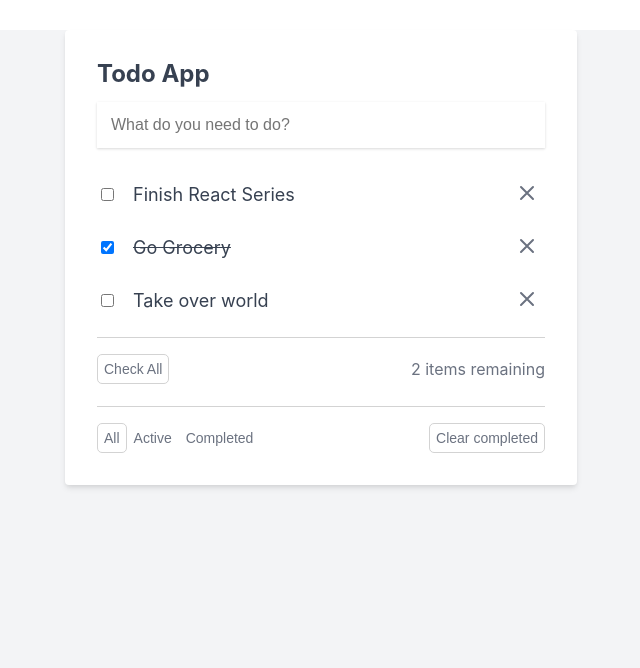
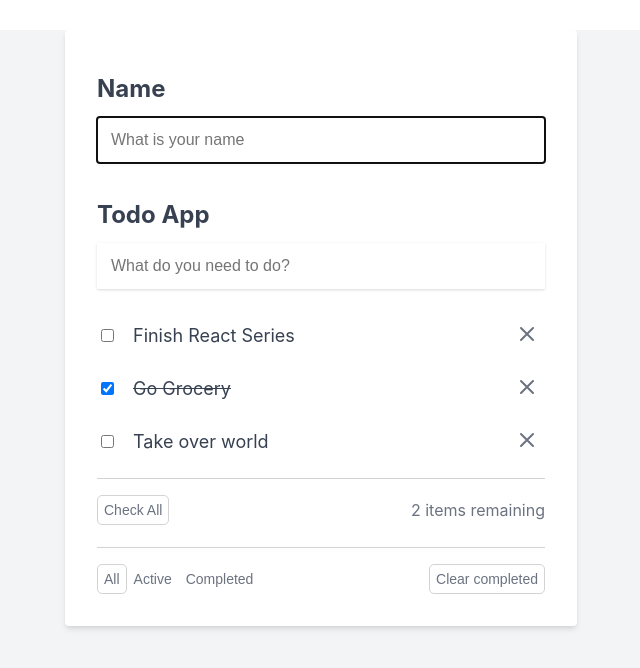
Before and after one commit to NiloyDas789/my-app, a React (Create React App) app: page / in a window 1280 px wide. Shown: the top 668 px of the page, without its empty margins (319-959 px from the left). Built offline with nearby package versions, Linux system fonts and the light colour scheme.

Commit message:
useRef,useMemo hooks are used.

```diff
--- a/src/Components/App.js
+++ b/src/Components/App.js
@@ -4,8 +4,13 @@
 import TodoForm from './TodoForm.jsx';
 import NoTodos from './NoTodos.jsx';
 import TodoList from './TodoList';
+import { useRef } from 'react';
+import { useEffect } from 'react';
+import { useMemo } from 'react';
 
 function App() {
+  const [name, setName] = useState('');
+  const nameInputEl = useRef(null);
   const [todos, setTodos] = useState([
     {
       id: 1,
@@ -45,6 +50,7 @@
     ]);
     setIdForTodo(previousIdForTodo => previousIdForTodo + 1);
   };
+
   let completeTodo = id => {
     const updateTodos = todos.map(todo => {
       if (todo.id === id) {
@@ -89,12 +95,18 @@
     });
     setTodos(updateTodos);
   };
-  let remaining = () => {
+
+  let remainingCalculation = () => {
+    console.log('Calculating remaining todos.This is slow');
+    // for (let index = 0; index < 20000000000; index++) {}
     return todos.filter(todo => !todo.isComplete).length;
   };
+  const remaining = useMemo(remainingCalculation, [todos]);
+
   let clearCompleted = () => {
     setTodos([...todos].filter(todo => !todo.isComplete));
   };
+
   let checkAll = () => {
     setTodos(
       [...todos].map(todo => {
@@ -103,6 +115,7 @@
       })
     );
   };
+
   let todosFiltered = filter => {
     if (filter === 'all') {
       return todos;
@@ -113,9 +126,28 @@
     }
   };
 
+  useEffect(() => nameInputEl.current.focus(), []);
+
   return (
     <div className="todo-app-container">
       <div className="todo-app">
+        <div className="name-container">
+          <div className="name-label">
+            {' '}
+            <h2>Name</h2>{' '}
+          </div>
+          <form action="#">
+            <input
+              type="text"
+              value={name}
+              className="todo-input"
+              ref={nameInputEl}
+              onChange={event => setName(event.target.value)}
+              placeholder="What is your name"
+            />
+          </form>
+          {name && <p className="name-label"> Hello , {name}</p>}
+        </div>
         <h2>Todo App</h2>
         <TodoForm addTodo={addTodo} />
         {todos.length > 0 ? (
--- a/src/Components/ClearCompleted.jsx
+++ b/src/Components/ClearCompleted.jsx
@@ -2,7 +2,7 @@
 import PropTypes from 'prop-types';
 
 ClearCompleted.propTypes = {
-  ClearCompleted: PropTypes.func.isRequired,
+  ClearCompleted: PropTypes.func,
 };
 function ClearCompleted(props) {
   const { clearCompleted } = props;
--- a/src/Components/TodoForm.jsx
+++ b/src/Components/TodoForm.jsx
@@ -3,24 +3,28 @@
 
 function TodoForm(props) {
   const [todoInput, setTodoInputs] = useState();
+
   function handleInput(event) {
     setTodoInputs(event.target.value);
   }
+
   function handleChange(event) {
     event.preventDefault();
     if (todoInput.trim().length === 0) {
       return;
     }
+
     props.addTodo(todoInput);
 
     setTodoInputs('');
   }
+
   return (
     <form action="#" onSubmit={handleChange}>
       <input
         type="text"
         className="todo-input"
-        value={todoInput}
+        value={todoInput || ''}
         onChange={handleInput}
         placeholder="What do you need to do?"
       />
--- a/src/Components/TodoItemsRemaining.jsx
+++ b/src/Components/TodoItemsRemaining.jsx
@@ -2,12 +2,12 @@
 import PropTypes from 'prop-types';
 
 TodoItemsRemaining.propTypes = {
-  remaining: PropTypes.func.isRequired,
+  remaining: PropTypes.number.isRequired,
 };
 
 function TodoItemsRemaining(props) {
   const { remaining } = props;
-  return <span>{remaining()} items remaining</span>;
+  return <span>{remaining} items remaining</span>;
 }
 
 export default TodoItemsRemaining;
--- a/src/Components/TodoList.jsx
+++ b/src/Components/TodoList.jsx
@@ -13,7 +13,7 @@
   updateTodo: PropTypes.func.isRequired,
   cancelEditing: PropTypes.func.isRequired,
   deleteTodo: PropTypes.func.isRequired,
-  remaining: PropTypes.func.isRequired,
+  remaining: PropTypes.number.isRequired,
   clearCompleted: PropTypes.func.isRequired,
   checkAll: PropTypes.func.isRequired,
   todosFiltered: PropTypes.func.isRequired,
@@ -32,7 +32,6 @@
     todosFiltered,
   } = props;
   const [filter, setFilter] = useState('all');
-  console.log(todosFiltered(filter), filter);
 
   return (
     <>
```
